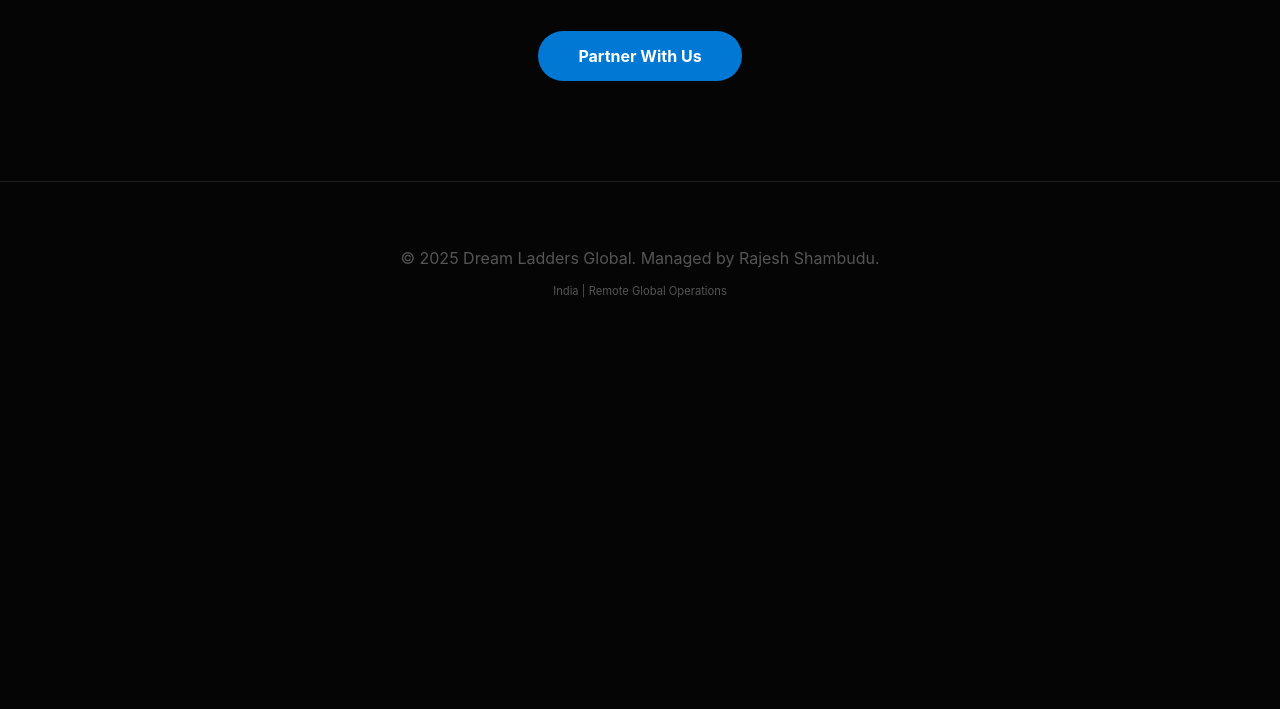
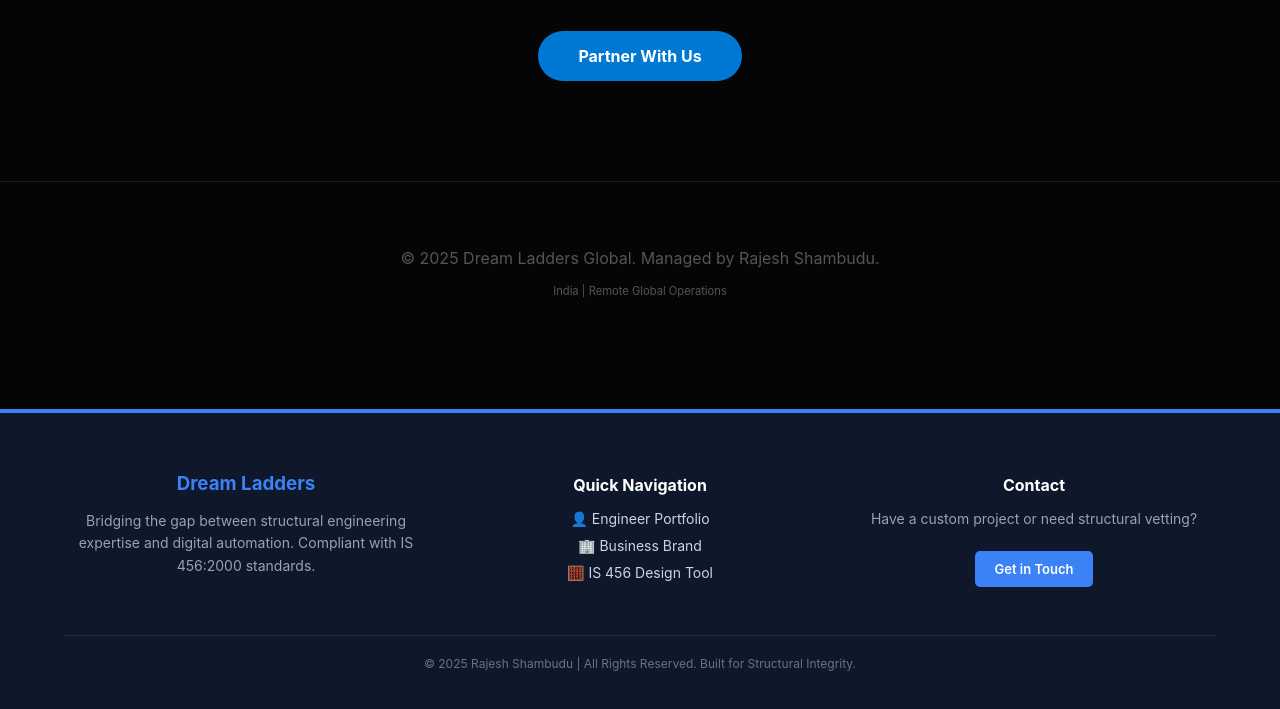
Before and after one commit to rajeshshambudu/DREAM-LADDERS, a plain HTML site: page index.html in a window 1280 px wide. Shown: the part 2491-3200 px from the top of the page. Before the commit the page ends 2850 px from the top, so only its background shows below. Drawn offline with Linux system fonts and the light colour scheme.

Commit message:
Update index.html

```diff
--- a/index.html
+++ b/index.html
@@ -196,5 +196,43 @@
         <p style="font-size: 0.7rem;">India | Remote Global Operations</p>
     </footer>
 
+
+<footer class="unified-footer no-print" style="margin-top: 50px; padding: 40px 5%; background: #0f172a; color: white; border-top: 4px solid #3b82f6; font-family: 'Inter', sans-serif;">
+    <div style="max-width: 1200px; margin: 0 auto; display: grid; grid-template-columns: repeat(auto-fit, minmax(250px, 1fr)); gap: 30px;">
+
+        <div>
+            <h3 style="color: #3b82f6; margin-bottom: 15px;">Dream Ladders</h3>
+            <p style="font-size: 14px; line-height: 1.6; color: #94a3b8;">
+                Bridging the gap between structural engineering expertise and digital automation.
+                Compliant with IS 456:2000 standards.
+            </p>
+        </div>
+
+        <div>
+            <h4 style="margin-bottom: 15px; font-size: 16px;">Quick Navigation</h4>
+            <ul style="list-style: none; padding: 0; font-size: 14px;">
+                <li style="margin-bottom: 10px;"><a href="https://rajeshshambudu.github.io/Portfolio/" style="color: #cbd5e0; text-decoration: none;">👤 Engineer Portfolio</a></li>
+                <li style="margin-bottom: 10px;"><a href="https://rajeshshambudu.github.io/DREAM-LADDERS/" style="color: #cbd5e0; text-decoration: none;">🏢 Business Brand</a></li>
+                <li style="margin-bottom: 10px;"><a href="https://rajeshshambudu.github.io/dreamladders/" style="color: #cbd5e0; text-decoration: none;">🧮 IS 456 Design Tool</a></li>
+            </ul>
+        </div>
+
+        <div>
+            <h4 style="margin-bottom: 15px; font-size: 16px;">Contact</h4>
+            <p style="font-size: 14px; color: #94a3b8;">Have a custom project or need structural vetting?</p>
+            <a href="https://rajeshshambudu.github.io/Portfolio/" style="display: inline-block; margin-top: 10px; padding: 10px 20px; background: #3b82f6; color: white; text-decoration: none; border-radius: 5px; font-weight: 600; font-size: 13px;">Get in Touch</a>
+        </div>
+    </div>
+
+    <div style="max-width: 1200px; margin: 40px auto 0; padding-top: 20px; border-top: 1px solid #1e293b; text-align: center; font-size: 12px; color: #64748b;">
+        © 2025 Rajesh Shambudu | All Rights Reserved. Built for Structural Integrity.
+    </div>
+</footer>
+
+<style>
+    .unified-footer a:hover { color: #3b82f6 !important; text-decoration: underline !important; transition: 0.3s; }
+    @media print { .unified-footer { display: none !important; } }
+</style>
+
 </body>
 </html>
```
